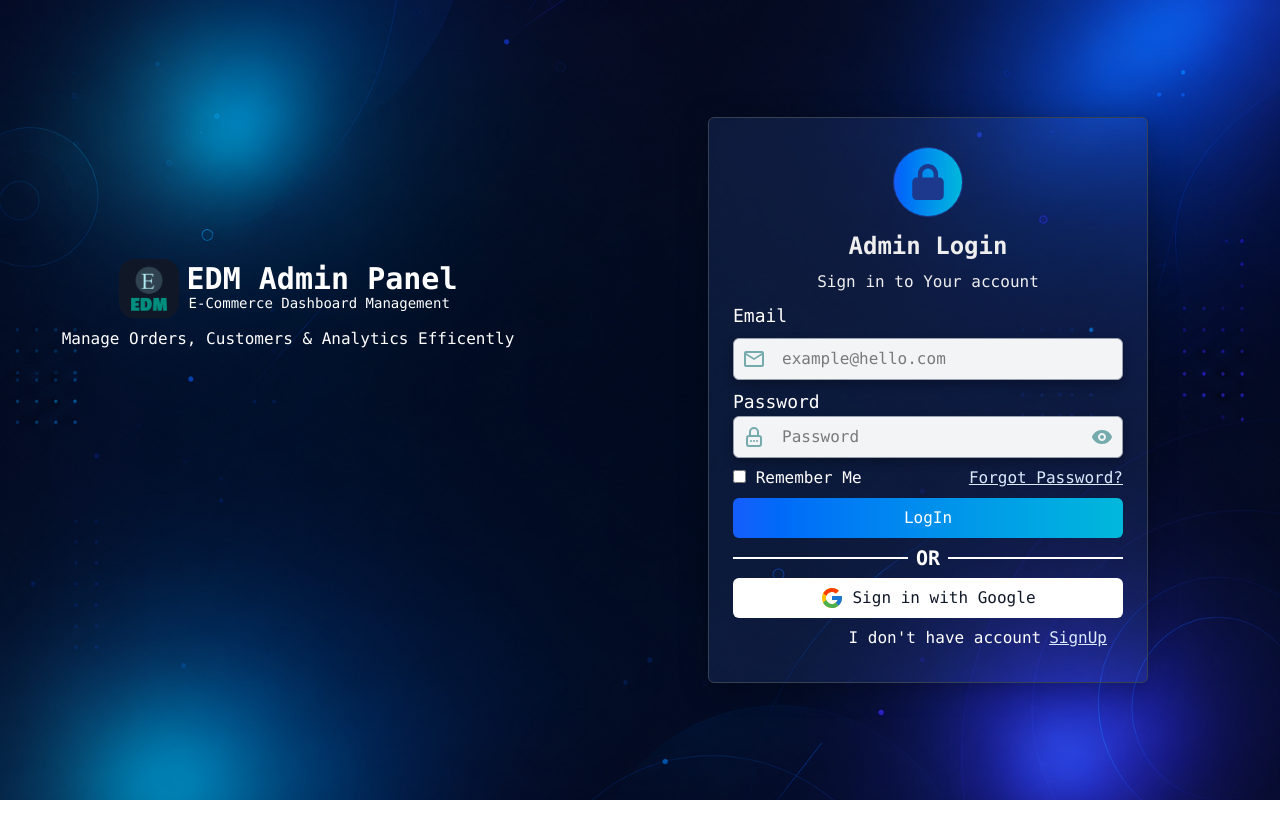
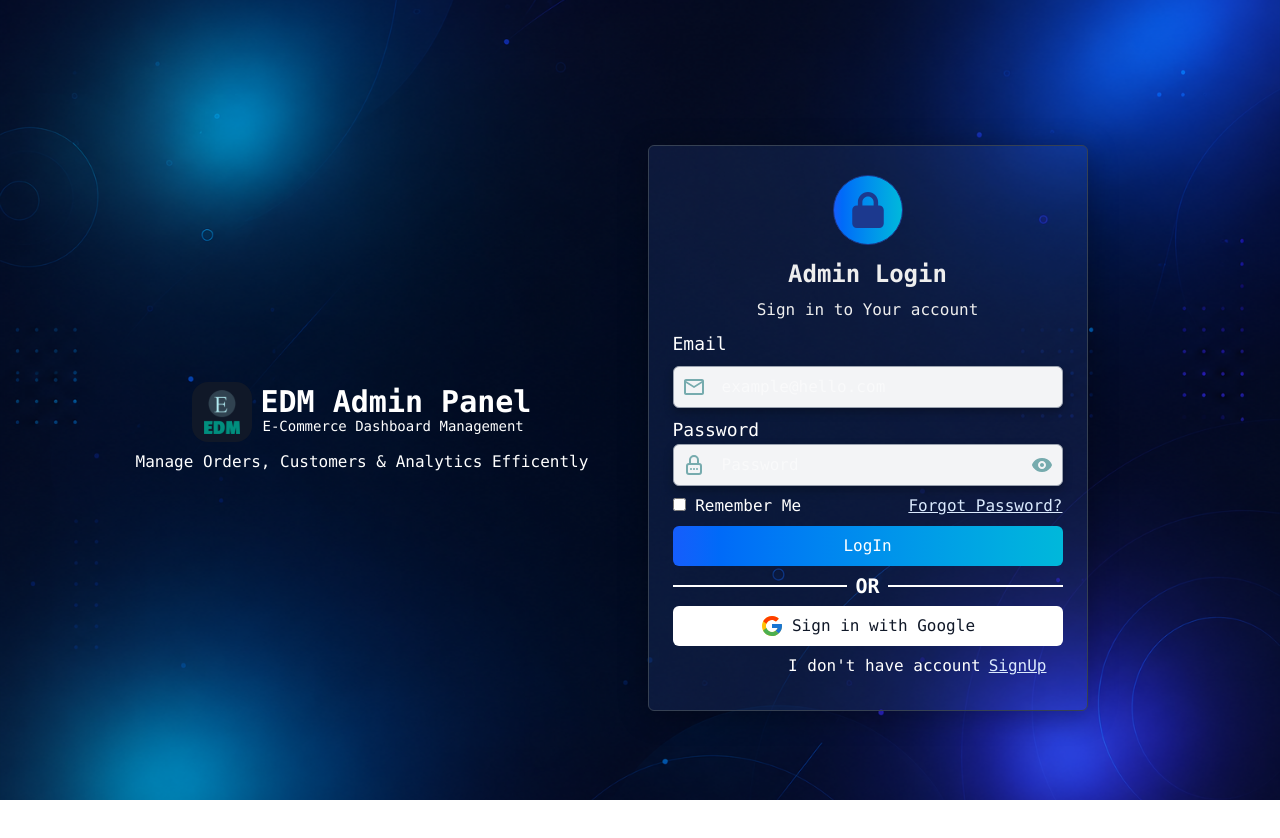
Before and after one commit to Nipol-Roy/edmDashboard, a Next.js app: page / in a window 1280 px wide. Shown: the top 838 px of the page. Before the commit the page ends 800 px from the top, so only its background shows below. Built offline with nearby package versions, Linux system fonts and the light colour scheme.

Commit message:
fixed some designing bugs

```diff
--- a/app/components/LogIn.jsx
+++ b/app/components/LogIn.jsx
@@ -143,20 +143,20 @@ const LogIn = () => {
   };
 
   return (
-    <div className="w-full login flex justify-center items-center h-screen  relative ">
-      <div className="w-full h-full absolute top-0 left-0">
+    <div className="w-full login flex justify-center items-center   relative ">
+      <div className="w-full h-screen overflow-auto fixed top-0 left-0">
         <Image
           src={bgImage}
           alt="background"
-          className="object-cover w-full min-h-screen h-full object-center"
+          className="object-cover w-full h-full object-center"
         />
       </div>
-
-      <div className="h-full w-full  min-h-screen  overflow-auto z-50 flex justify-center  py-5  items-center flex-col md:flex-row">
-        <div className="w-full md:w-[45%] h-40    relative    ">
+      <div className="z-50 text-white  p-2 w-full h-full flex justify-center items-center">
+        <div className="h-full w-full md:w-[80%]    overflow-auto z-50 flex justify-center  py-5  items-center flex-col md:flex-row">
+          <div className="w-full md:w-[45%]     relative    ">
             <div
-            className="  flex flex-col justify-center  items-center
-             md:-translate-y-2/3   text-white w-full gap-2"
+              className="  flex flex-col justify-center  h-40 md:h-screen items-center
+                text-white w-full gap-2"
             >
               <div className="flex  justify-center  items-center gap-2">
                 <div className="text-5xl   h-15 rounded-2xl overflow-hidden w-15">
@@ -174,17 +174,17 @@ const LogIn = () => {
                   </p>
                 </div>
               </div>
-            <div className=" flex justify-center items-center   text-md ">
+              <div className=" flex justify-center items-center  text-center  text-md ">
                 <p>Manage Orders, Customers & Analytics Efficently</p>
               </div>
             </div>
           </div>
 
-        <div className=" w-full md:w-[55%]  h-full flex justify-center items-center ">
+          <div className=" w-full md:w-[55%]   flex justify-center items-center   md:h-screen ">
             <div
-            className={`${registration ? "hidden" : "flex"} w-full p-3  h-full  relative  flex justify-center items-center`}
+              className={`${registration ? "hidden" : "flex"} w-full p-3     relative  flex justify-center items-center`}
             >
-            <div className=" flex justify-center items-center  bg-[#588bf81e] border border-gray-700 p-3  w-90 sm:w-110 rounded-md shadow-[0_4px_30px_rgba(0,0,0,0.28)]">
+              <div className=" flex justify-center items-center h-full bg-[#588bf81e] border border-gray-700 p-3  w-90 sm:w-110 rounded-md shadow-[0_4px_30px_rgba(0,0,0,0.28)]">
                 <div className=" h-full relative w-full p-3 ">
                   <div className="w-full h-20  flex justify-center items-center">
                     <div className="text-4xl border p-4 rounded-full text-blue-900 bg-linear-to-r from-blue-600 to-cyan-500">
@@ -338,7 +338,10 @@ const LogIn = () => {
                   {/* Email */}
                   <div className="grid grid-cols-2 md:grid-cols-1">
                     <div className="flex flex-col  px-2">
-                    <label htmlFor="" className="text-lg font-bold text-white">
+                      <label
+                        htmlFor=""
+                        className="text-lg font-bold text-white"
+                      >
                         Email
                       </label>
                       <div className="outline-none  rounded-md bg-white  p-2  gap-3 flex justify-center items-center  w-full">
@@ -358,7 +361,10 @@ const LogIn = () => {
                     </div>
                     {/* Phone Number */}
                     <div className="flex flex-col px-2">
-                    <label htmlFor="" className="text-lg font-bold text-white">
+                      <label
+                        htmlFor=""
+                        className="text-lg font-bold text-white"
+                      >
                         Phone Number
                       </label>
                       <div className="outline-none  rounded-md bg-white  p-2  gap-3 flex justify-center items-center  w-full">
@@ -450,7 +456,10 @@ const LogIn = () => {
                   {/* Shop Name */}
                   <div className="grid  relative grid-cols-3 ">
                     <div className="flex flex-col col-span-3 px-2">
-                    <label htmlFor="" className="text-lg font-bold text-white">
+                      <label
+                        htmlFor=""
+                        className="text-lg font-bold text-white"
+                      >
                         Shop Name
                       </label>
                       <div className="outline-none  rounded-md bg-white  p-2  gap-3 flex justify-center items-center  w-full">
@@ -469,7 +478,10 @@ const LogIn = () => {
                       </div>
                     </div>
                     <div className="flex flex-col col-span-2  px-2">
-                    <label htmlFor="" className="text-lg font-bold text-white">
+                      <label
+                        htmlFor=""
+                        className="text-lg font-bold text-white"
+                      >
                         Role
                       </label>
                       <div className="outline-none  rounded-md bg-white  p-2  gap-3 flex justify-center items-center w-full">
@@ -496,6 +508,7 @@ const LogIn = () => {
                       >
                         <Image
                           src={ImageIcon}
+                          alt="avatar"
                           className="h-12 w-17 object-cover object-center "
                         />
                       </label>
@@ -545,237 +558,8 @@ const LogIn = () => {
           </div>
         </div>
       </div>
+    </div>
   );
 };
 
 export default LogIn;
-
-//  <div className="w-full   relative  p-3   flex justify-center items-center overflow-auto">
-
-//             <div className="sm:w-100 relative p-3   bg-(--dcbtn) rounded-md    xl:w-125  ">
-//               <div className=" text-xl md:text-2xl p-2 text-white flex flex-col   justify-center  items-center">
-//                 Create Your Account
-//               </div>
-//               <form action="" onSubmit={(e) => handleRegSubmit(e)}>
-//                 {/* Full Name */}
-//                 <div className="flex flex-col px-2 ">
-//                   <label htmlFor="" className="text-lg font-bold text-white">
-//                     Full Name
-//                   </label>
-//                   <input
-//                     type="text"
-//                     required
-//                     minLength={2}
-//                     maxLength={30}
-//                     className="outline-none  rounded-md bg-white p-2  w-full"
-//                     placeholder="Enter your Full Name"
-//                     name="FullName"
-//                     value={fullName}
-//                     onChange={(e) => setFullName(e.target.value)}
-//                   />
-//                 </div>
-//                 {/* Email */}
-//                 <div className="grid grid-cols-2 md:grid-cols-1">
-//                   <div className="flex flex-col  px-2">
-//                     <label htmlFor="" className="text-lg font-bold text-white">
-//                       Email
-//                     </label>
-//                     <input
-//                       type="email"
-//                       required
-//                       value={email}
-//                       className="outline-none p-2  rounded-md bg-white  w-full"
-//                       placeholder="Enter your valid Email"
-//                       name="Email"
-//                       onChange={(e) => setEmail(e.target.value)}
-//                     />
-//                   </div>
-//                   {/* Phone Number */}
-//                   <div className="flex flex-col px-2">
-//                     <label htmlFor="" className="text-lg font-bold text-white">
-//                       Phone Number
-//                     </label>
-//                     <input
-//                       value={phone}
-//                       required
-//                       type="number"
-//                       className="outline-none p-2 rounded-md bg-white  w-full"
-//                       placeholder="Enter your Full Name"
-//                       name="PhoneNumber"
-//                       onChange={(e) => setPhone(e.target.value)}
-//                     />
-//                   </div>
-
-//                 </div>
-//                 {/* Password */}
-//                 <div className="flex flex-col px-2">
-//                   <label htmlFor="" className="text-lg font-bold text-white">
-//                     Password
-//                   </label>
-//                   <div
-//                     className={`flex rounded-md  justify-between items-center bg-white ${error ? "border text-red-600 border-red-600" : ""}`}
-//                   >
-//                     <input
-//                       required
-//                       value={password}
-//                       type={`${regHidePassword ? "text" : "password"}`}
-//                       className="outline-none p-2 rounded-md   w-full"
-//                       placeholder="Enter your Full Name"
-//                       name="Password"
-//                       onChange={(e) => setPassword(e.target.value)}
-//                     />
-//                     <div
-//                       onClick={() => setRegHidePassword(!regHidePassword)}
-//                       className="text-2xl text-(--dcbtn) cursor-pointer pr-2"
-//                     >
-//                       {regHidePassword ? <BiSolidHide /> : <BiSolidShow />}
-//                     </div>
-//                   </div>
-//                   <p
-//                     className={`${error ? "block" : "hidden"} text-red-600 py-1 font-medium`}
-//                   >
-//                     {error}
-//                   </p>
-//                 </div>
-//                 {/* Confirm Password */}
-//                 <div className="flex  flex-col px-2">
-//                   <label htmlFor="" className="text-lg font-bold text-white">
-//                     Confirm Password
-//                   </label>
-//                   <div
-//                     className={`bg-white  rounded-md flex justify-between items-center ${error ? " border border-red-600 text-red-600" : ""}`}
-//                   >
-//                     <input
-//                       required
-//                       value={confPassword}
-//                       type={`${confHidePassword ? "text" : "password"}`}
-//                       className="outline-none p-2   "
-//                       placeholder="Enter your Full Name"
-//                       name="ConfirmPassword"
-//                       onChange={(e) => setConfPassword(e.target.value)}
-//                     />
-//                     <div
-//                       onClick={() => setConfHidePassword(!confHidePassword)}
-//                       className="text-2xl text-(--dcbtn)  cursor-pointer pr-2"
-//                     >
-//                       {confHidePassword ? <BiSolidHide /> : <BiSolidShow />}
-//                     </div>
-//                   </div>
-//                   <p
-//                     className={`${error ? "block" : "hidden"} text-red-600 py-1 font-medium`}
-//                   >
-//                     {error}
-//                   </p>
-//                 </div>
-//                 {/* Shop Name */}
-//                 <div className="grid  relative grid-cols-3 ">
-//                   <div className="flex flex-col col-span-3 px-2">
-//                     <label htmlFor="" className="text-lg font-bold text-white">
-//                       Shop Name
-//                     </label>
-//                     <input
-//                       required
-//                       value={shopName}
-//                       type="text"
-//                       className="outline-none p-2 rounded-md bg-white  w-full"
-//                       placeholder="Enter your Full Name"
-//                       name="ShopName"
-//                       onChange={(e) => setShopName(e.target.value)}
-//                     />
-//                   </div>
-//                   <div className="flex flex-col col-span-2  px-2">
-//                     <label htmlFor="" className="text-lg font-bold text-white">
-//                       Role
-//                     </label>
-//                     <input
-//                       required
-//                       value={role}
-//                       type="text"
-//                       className="outline-none p-2 rounded-md bg-white  w-full"
-//                       placeholder="Enter your Full Name"
-//                       name="ShopName"
-//                       onChange={(e) => setRole(e.target.value)}
-//                     />
-//                   </div>
-
-//                   {/* image */}
-//                   <div className="h-full w-full text-sm  col-span-1 flex-col   flex justify-center items-center  py-1">
-//                     <label
-//                       htmlFor="profileImage"
-//                       className="cursor-pointer p-2  rounded-lg bg-(--dcmbg) text-white relative"
-//                     >
-//                       <Image
-//                         src={ImageIcon}
-//                         className="h-16 w-20 object-cover object-center "
-//                       />
-//                     </label>
-//                     <div className="text-white py-1 ">Profile Image</div>
-//                     <input
-//                       type="file"
-//                       accept="image/*"
-//                       id="profileImage"
-//                       hidden
-//                       onChange={(e) => setImage(e.target.value)}
-//                       value={image}
-//                       name="ProfileImage"
-//                     />
-//                   </div>
-//                 </div>
-
-//                 <div className=" w-full px-2 flex flex-col  ">
-//                   <button
-//                     className="text-white  rounded-md cursor-pointer hover:scale-101 transition
-//                    w-full py-1 md:py-2 hover:shadow-[0_4px_10px_rgba(0,0,0,0.28)] bg-[#005B75]   "
-//                   >
-//                     Submit
-//                   </button>
-
-//                   <div className=" h-10 text-white flex justify-center items-center">
-//                     <div className="w-[45%] h-0.2 border"></div>
-//                     <div className="text-xl font-bold p-2">OR</div>
-//                     <div className="w-[45%] h-0.2 border"></div>
-//                   </div>
-//                   <button className="flex justify-center cursor-pointer items-center  text-md  w-full py-1 md:py-2 hover:scale-102 transition rounded-md  hover:shadow-[0_4px_10px_rgba(0,0,0,0.28)] text-white bg-[#009DA3] ">
-//                     <FcGoogle className="text-2xl" /> Sign in with Google
-//                   </button>
-//                 </div>
-//               </form>
-
-//               <div className="w-full p-3 text-right  text-white ">
-//                 i have already a Account
-//                 <span
-//                   onClick={() => setRegistration(!registration)}
-//                   className="text-lg underline text-blue-200 hover:text-blue-700"
-//                 >
-//                   LogIn
-//                 </span>
-//               </div>
-//             </div>
-//           </div>
-
-//  <div className="w-full border   relative h-full   ">
-//           <div
-//             className=" absolute flex flex-col justify-center md:justify-center items-center top-0 md:top-1/2 left-1/2 -translate-x-1/2
-//              md:-translate-y-2/3  border border-black text-white w-full gap-2"
-//           >
-//             <div className="flex  justify-center  items-center gap-2">
-//               <div className="text-5xl   h-15 rounded-2xl overflow-hidden w-15">
-//                 <Image
-//                   src={Logo}
-//                   alt="Logo"
-//                   className="object-cover object-center w-full h-full bg-gray-900 "
-//                 />
-//                 {/* <MdShoppingCart /> */}
-//               </div>
-//               <div className="text-3xl font-bold leading-7">
-//                 <h2>EDM Admin Panel</h2>
-//                 <p className="text-sm px-0.5 font-extralight">
-//                   E-Commerce Dashboard Management
-//                 </p>
-//               </div>
-//             </div>
-//             <div className="w-full flex justify-center text-center text-md items-center">
-//               <p>Manage Orders, Customers & Analytics Efficently</p>
-//             </div>
-//           </div>
-//         </div>
```
Lines whose indentation alone changed are shown as unchanged.
